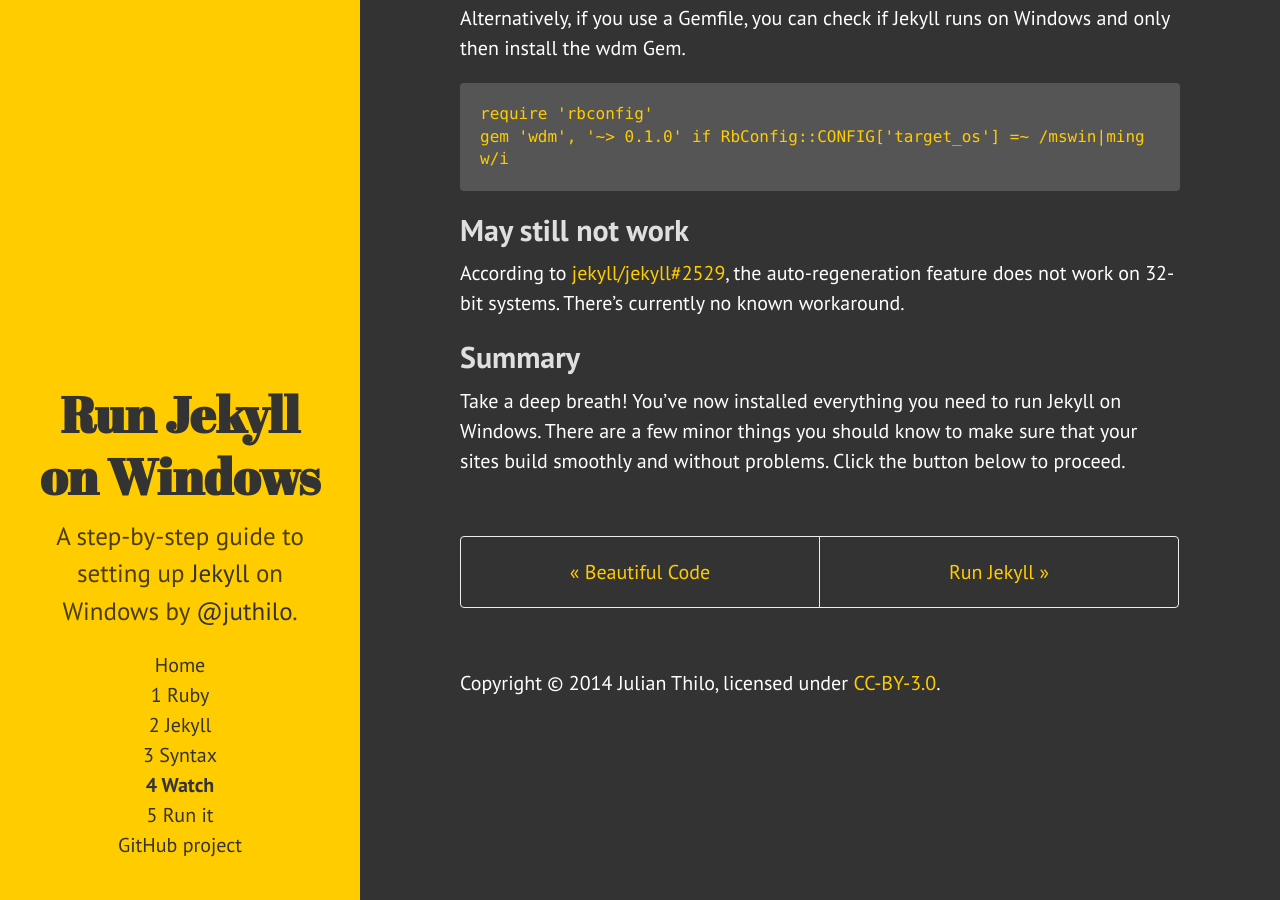
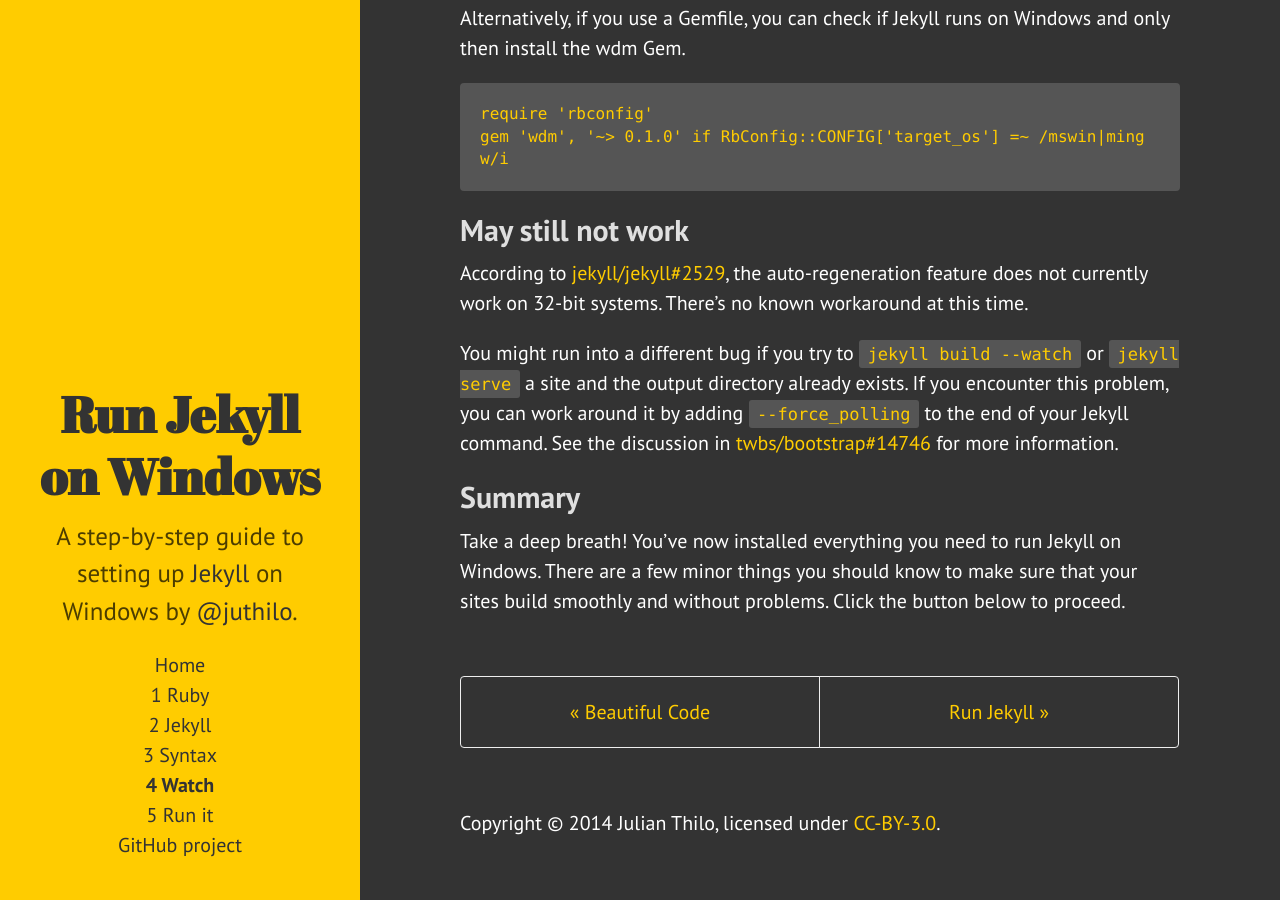
Before and after one commit to juthilo/run-jekyll-on-windows, a Jekyll site: the page built from 4-wdm-gem.md, in a window 1280 px wide and 900 px high, scrolled down 464 px. Built offline with Jekyll 4.4.1, drawn with Linux system fonts in a browser that asks for light colours.

Commit message:
Add bug note and workaround
Refs https://github.com/twbs/bootstrap/pull/14746

```diff
--- a/4-wdm-gem.md
+++ b/4-wdm-gem.md
@@ -23,7 +23,9 @@
 
 ## May still not work
 
-According to [jekyll/jekyll#2529](https://github.com/jekyll/jekyll/issues/2529), the auto-regeneration feature does not work on 32-bit systems. There's currently no known workaround.
+According to [jekyll/jekyll#2529](https://github.com/jekyll/jekyll/issues/2529), the auto-regeneration feature does not currently work on 32-bit systems. There's no known workaround at this time.
+
+You might run into a different bug if you try to `jekyll build --watch` or `jekyll serve` a site and the output directory already exists. If you encounter this problem, you can work around it by adding `--force_polling` to the end of your Jekyll command. See the discussion in [twbs/bootstrap#14746](https://github.com/twbs/bootstrap/pull/14746) for more information.
 
 ## Summary
 
```
